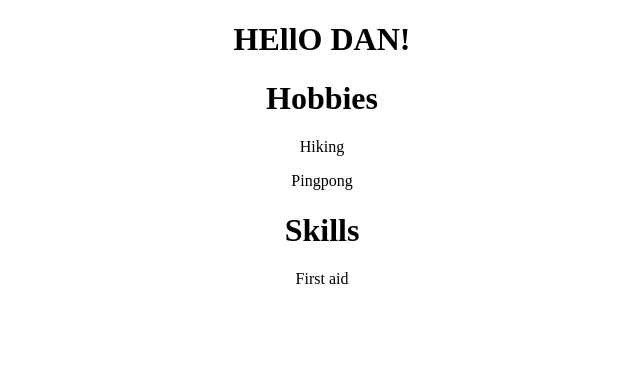
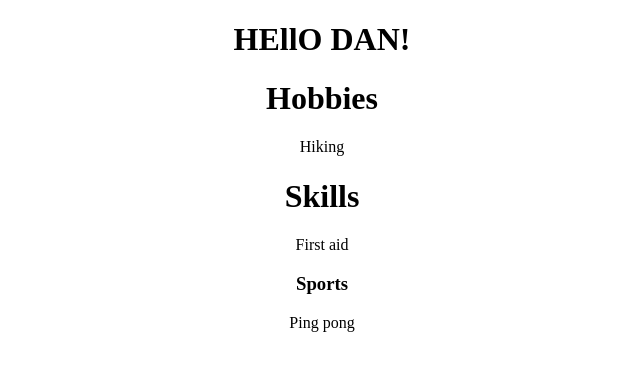
Before and after one commit to Danmark12/IT24_Assessment, a plain HTML site: page index.html in a window 1280 px wide. Shown: the whole page, without its empty margins (318-958 px from the left). Drawn offline with Linux system fonts and the light colour scheme.

Commit message:
adding Sports

```diff
--- a/index.html
+++ b/index.html
@@ -9,8 +9,9 @@
     <center><h1>HEllO DAN!</h1>
         <h1>Hobbies</h1>
         <p>Hiking</p>
-        <p>Pingpong</p>
         <h1>Skills</h1>
         <p>First aid</p>
+        <h3>Sports</h3>
+       <p>Ping pong</p>
 </body>
 </html>
```
